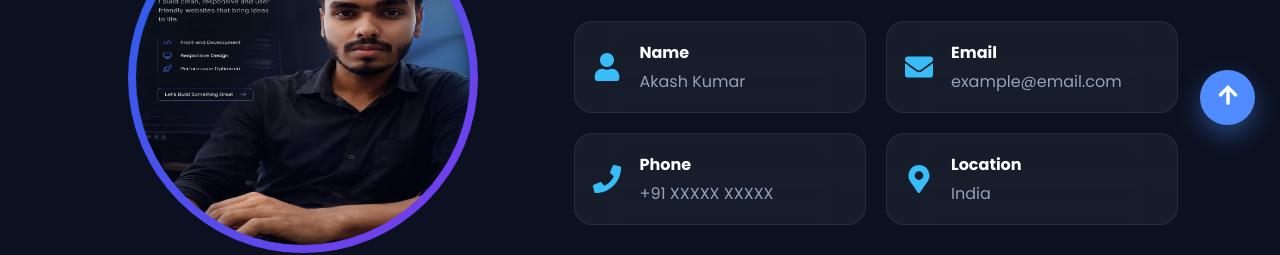
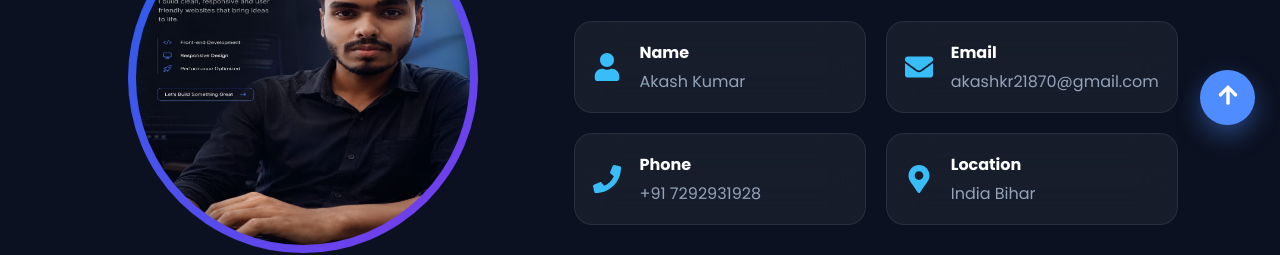
Before and after one commit to skyak191125/portfolio, a React (Vite) app: page /about in a window 1280 px wide. Shown: the part 650-905 px from the top of the page. Built offline with nearby package versions, Linux system fonts and the light colour scheme.

Commit message:
Update About.jsx

```diff
--- a/src/pages/About.jsx
+++ b/src/pages/About.jsx
@@ -77,7 +77,7 @@ function About() {
 
               <div>
                 <h4>Email</h4>
-                <span>example@email.com</span>
+                <span>akashkr21870@gmail.com</span>
               </div>
 
             </div>
@@ -88,7 +88,7 @@ function About() {
 
               <div>
                 <h4>Phone</h4>
-                <span>+91 XXXXX XXXXX</span>
+                <span>+91 7292931928</span>
               </div>
 
             </div>
@@ -99,7 +99,7 @@ function About() {
 
               <div>
                 <h4>Location</h4>
-                <span>India</span>
+                <span>India Bihar</span>
               </div>
 
             </div>
```
